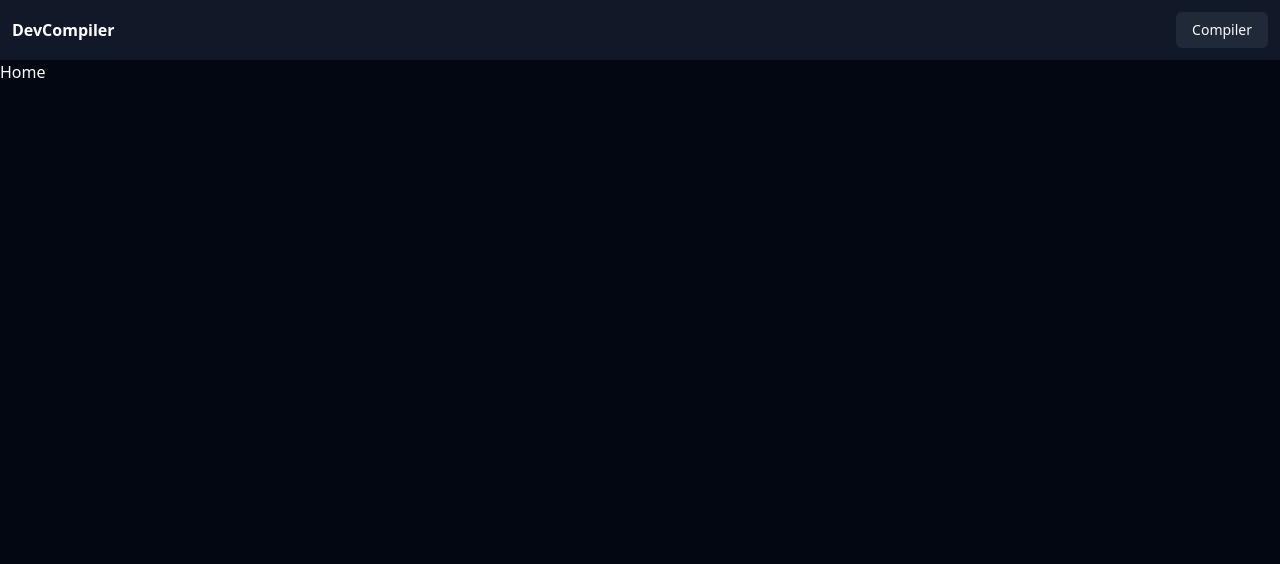
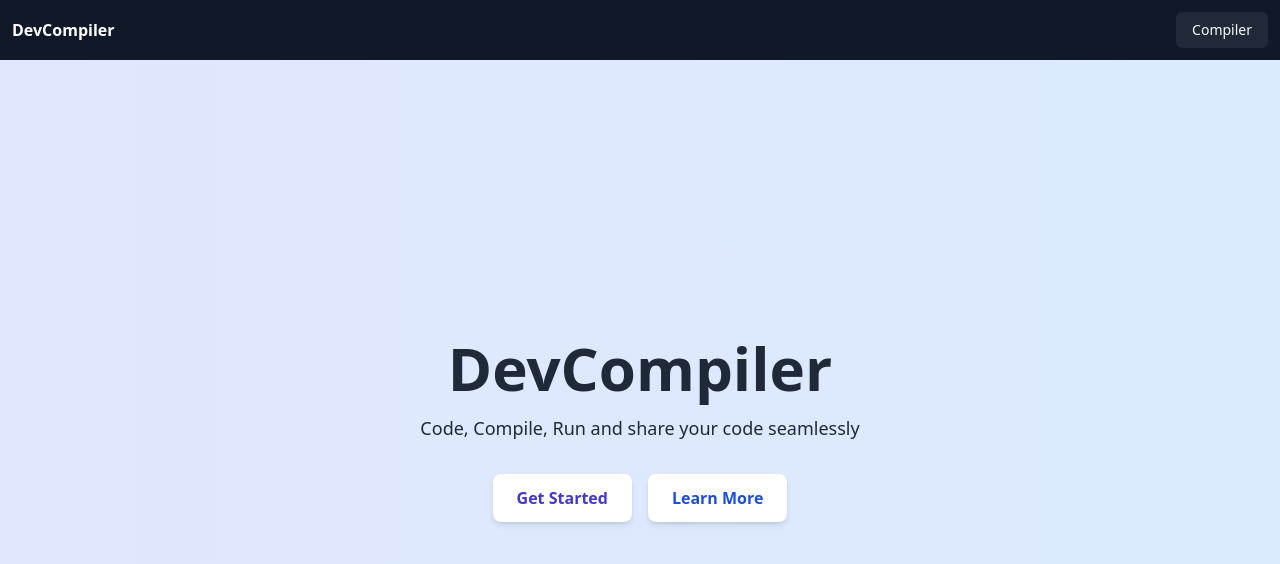
Before and after one commit to adityasayare88/DevCompiler, a React (Vite) app in the folder client/: page / in a window 1280 px wide. Shown: the top 564 px of the page. Built offline with nearby package versions, Linux system fonts and the light colour scheme.

Commit message:
made the frontend finally

```diff
--- a/client/src/pages/Home.tsx
+++ b/client/src/pages/Home.tsx
@@ -1,6 +1,20 @@
+import React from "react";
 
 export default function Home() {
   return (
-    <div>Home</div>
-  )
+    <div className="w-full h-[calc(100vh-60px)] bg-gradient-to-r from-indigo-100 to-blue-100 flex flex-col justify-center items-center text-gray-800">
+      <h1 className="text-6xl font-bold mb-4">DevCompiler</h1>
+      <p className="text-lg font-light mb-8">
+        Code, Compile, Run and share your code seamlessly
+      </p>
+      <div className="flex space-x-4">
+        <button className="px-6 py-3 bg-white text-indigo-700 font-semibold rounded-lg shadow-md hover:bg-indigo-200 transition duration-300">
+          Get Started
+        </button>
+        <button className="px-6 py-3 bg-white text-blue-700 font-semibold rounded-lg shadow-md hover:bg-blue-200 transition duration-300">
+          Learn More
+        </button>
+      </div>
+    </div>
+  );
 }
--- a/client/tailwind.config.js
+++ b/client/tailwind.config.js
@@ -51,6 +51,15 @@ module.exports = {
           DEFAULT: "hsl(var(--card))",
           foreground: "hsl(var(--card-foreground))",
         },
+        hue: {
+          0: 'hsl(0, 100%, 50%)',
+          60: 'hsl(60, 100%, 50%)',
+          120: 'hsl(120, 100%, 50%)',
+          180: 'hsl(180, 100%, 50%)',
+          240: 'hsl(240, 100%, 50%)',
+          300: 'hsl(300, 100%, 50%)',
+          360: 'hsl(360, 100%, 50%)',
+        },
       },
       borderRadius: {
         lg: "var(--radius)",
@@ -74,4 +83,4 @@ module.exports = {
     },
   },
   plugins: [require("tailwindcss-animate")],
-}
+};
```
